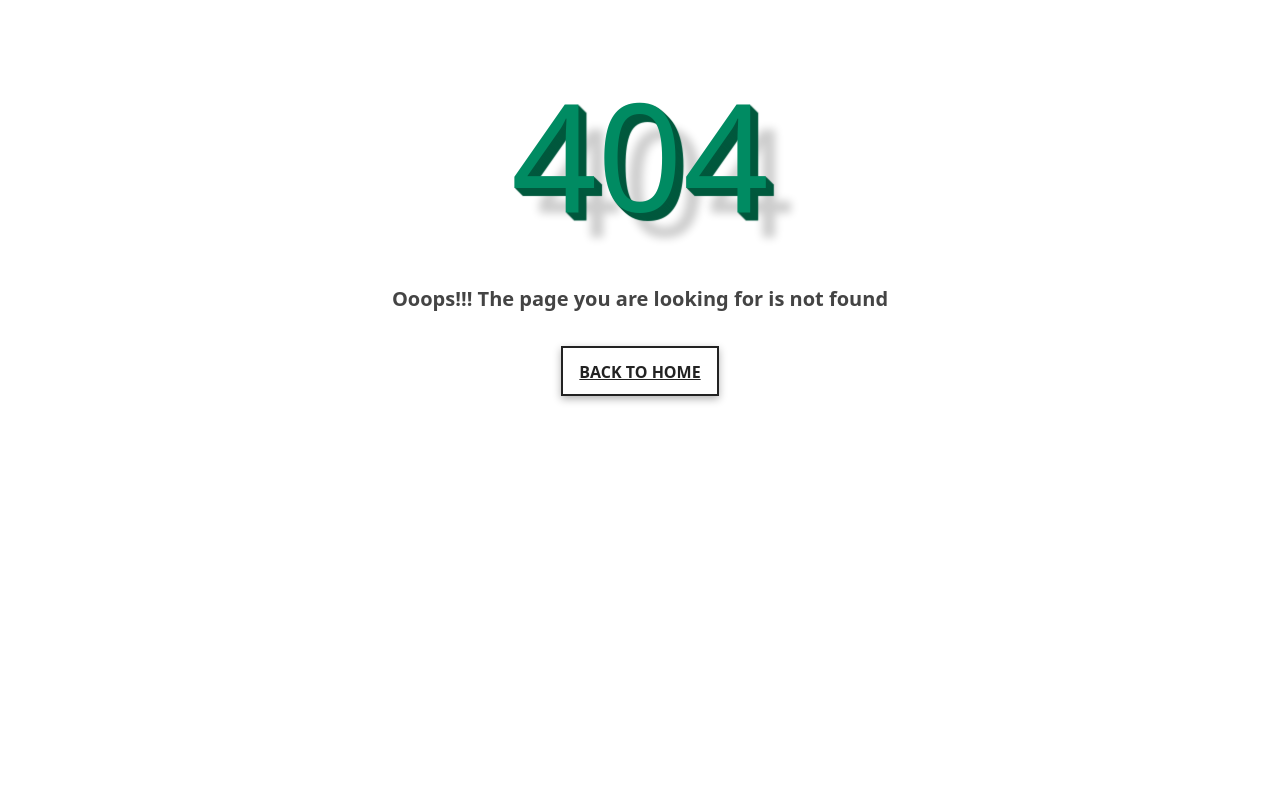
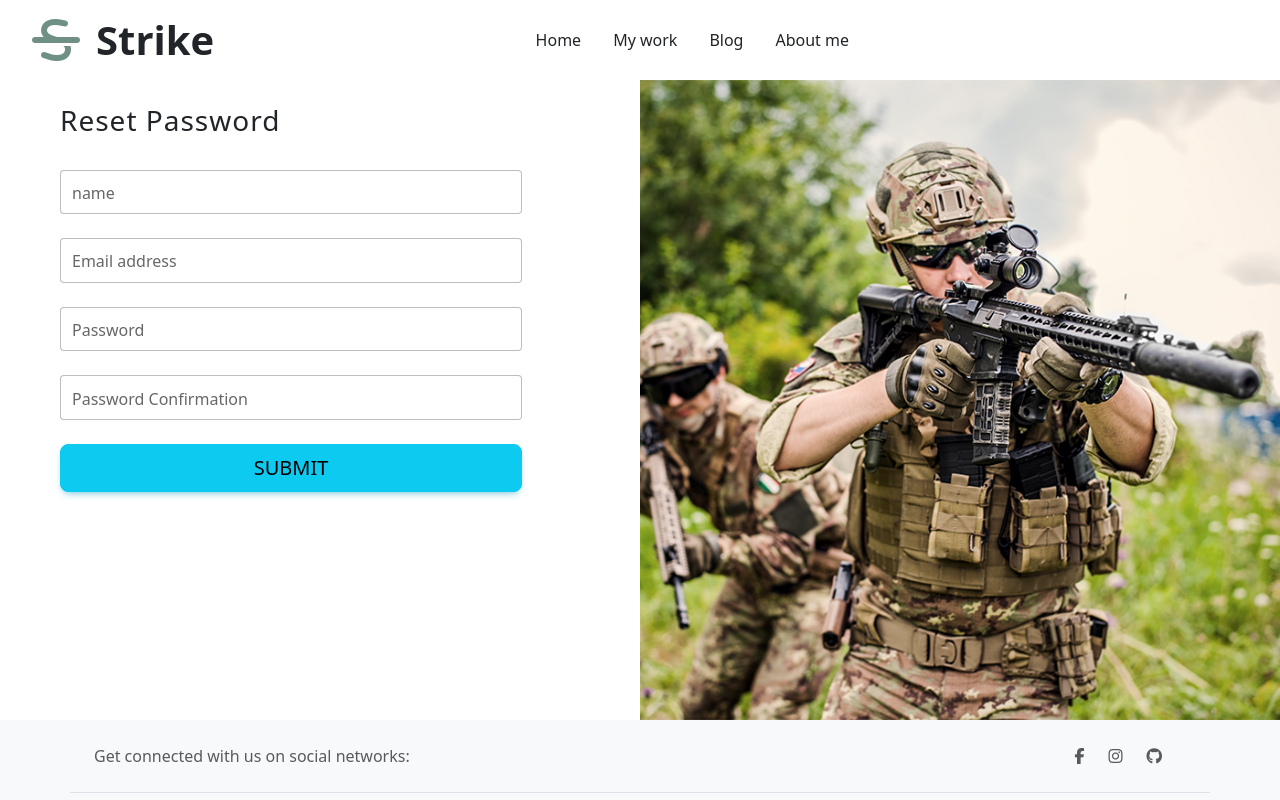
Before and after one commit to danyloosypov/diploma-front, a React (Create React App) app: page /password-reset/1 in a window 1280 px wide. Before the commit this address had no page. Shown: the top 800 px of the page. Built offline with nearby package versions, Linux system fonts and the light colour scheme; no server answers.

Commit message:
password reset, guest and auth layouts implemented

```diff
--- a/src/App.js
+++ b/src/App.js
@@ -5,18 +5,37 @@ import Register from "./pages/Register";
 import Account from "./pages/Account";
 import Competition from "./pages/Competition";
 import NotFound from "./pages/NotFound";
+import Header from './components/Header';
+import Footer from './components/Footer';
+import AuthorizedLayout from "./layouts/AuthorizedLayout";
+import GuestLayout from "./layouts/GuestLayout";
+import useAuthContext from './context/AuthContext';
+import ForgotPassword from "./pages/ForgotPassword";
+import { ToastContainer, toast } from 'react-toastify';
+import 'react-toastify/dist/ReactToastify.css';
+import ResetPassword from "./pages/ResetPassword";
 
 function App() {
+    const {user} = useAuthContext();
 
     return (
     <div className="App">
+      <Header user={user} />
       <Routes>
-        <Route path="/" element={<Account />} />
-        <Route path="/login" element={<Login />} />
-        <Route path="/register" element={<Register />} />
-        <Route path="/competition" element={<Competition />} />
+        <Route element={<AuthorizedLayout />}>
+          <Route path="/" element={<Account />} />
+          <Route path="/competition" element={<Competition />} />
+        </Route>
+        <Route element={<GuestLayout />}>
+          <Route path="/login" element={<Login />} />
+          <Route path="/register" element={<Register />} />
+          <Route path="/forgot-password" element={<ForgotPassword />} />
+          <Route path="/password-reset/:token" element={<ResetPassword />} />
+        </Route>
         <Route path="*" element={<NotFound />} />
       </Routes>
+      <Footer />
+      <ToastContainer />
     </div>
   );
 }
--- a/src/components/Header.jsx
+++ b/src/components/Header.jsx
@@ -15,7 +15,7 @@ import {
 import { FaBars, FaTimes } from "react-icons/fa";
 
 
-export default function Header() {
+export default function Header({user}) {
   const navRef = useRef();
 
 	const showNavbar = () => {
@@ -48,6 +48,7 @@ export default function Header() {
           <FaBars />
         </button>
       </header>
+      {user && (
         <div
           className='p-5 text-center bg-image'
           style={{ backgroundImage: "url('https://mdbootstrap.com/img/new/slides/041.webp')", height: '400px' }}
@@ -64,6 +65,8 @@ export default function Header() {
             </div>
           </div>
         </div>
+      )}
+
     </div>
   );
 
--- a/src/context/AuthContext.jsx
+++ b/src/context/AuthContext.jsx
@@ -1,4 +1,4 @@
-import { createContext, useContext, useState } from "react";
+import { createContext, useContext, useEffect, useState } from "react";
 import Service from "../utils/Service";
 import { getCSRFToken } from "../utils/Service";
 import { useNavigate } from 'react-router-dom';
@@ -12,10 +12,17 @@ export const AuthProvider = ({children}) => {
 
     const getUser = async () => {
         let response = await Service.getUser();
-        setUser(response.data);
+        if (response.status === 401) {
+            setUser(null);
+        } else {
+            setUser(response.data);
+        }
+
     }
 
     const login = async (email, password) => {
+        setErrors([]);
+
         let response = await Service.login(email, password);
 
         if (response.status === 422) {
@@ -23,11 +30,14 @@ export const AuthProvider = ({children}) => {
         }
 
         if (response.status === 204) {
+            await getUser();
             navigate('/');
         }
     }
 
     const register = async (name, email, password, passwordConfirmation) => {
+        setErrors([]);
+
         let response = await Service.register(name, email, password, passwordConfirmation);
 
         if (response.status === 422) {
@@ -35,11 +45,23 @@ export const AuthProvider = ({children}) => {
         }
 
         if (response.status === 204) {
+            await getUser();
             navigate('/');
         }
     }
 
-    return <AuthContext.Provider value={{ user, errors, getUser, login, register}}>
+    const logout = () => {
+        Service.logout();
+        setUser(null);
+    }
+
+    useEffect(() => {
+        if(!user) {
+          getUser();
+        }
+      }, []);
+
+    return <AuthContext.Provider value={{ user, errors, getUser, login, register, logout}}>
         {children}
     </AuthContext.Provider>
 }
--- a/src/layouts/AuthorizedLayout.jsx
+++ b/src/layouts/AuthorizedLayout.jsx
@@ -1,16 +1,12 @@
 import React from 'react'
-import { Outlet } from 'react-router-dom';
-import Header from '../components/Header';
-import Footer from '../components/Footer';
+import { Navigate, Outlet } from 'react-router-dom';
+import useAuthContext from '../context/AuthContext';
 
 const AuthorizedLayout = () => {
-  return (
-    <div>
-      <Header />
-      <Outlet />
-      <Footer />
-    </div>
-  )
+  const {user} = useAuthContext();
+  console.log("authlayout", user);
+
+  return user ? <Outlet /> : <Navigate to="/login" />;
 }
 
 export default AuthorizedLayout
--- a/src/layouts/GuestLayout.jsx
+++ b/src/layouts/GuestLayout.jsx
@@ -1,12 +1,11 @@
 import React from 'react'
-import { Outlet } from 'react-router-dom';
+import { Navigate, Outlet } from 'react-router-dom';
+import useAuthContext from '../context/AuthContext';
 
 const GuestLayout = () => {
-  return (
-    <div>
-      <Outlet />
-    </div>
-  )
+  const {user} = useAuthContext();
+
+  return !user ? <Outlet /> : <Navigate to="/" />;
 }
 
 export default GuestLayout
--- a/src/pages/Account.jsx
+++ b/src/pages/Account.jsx
@@ -3,13 +3,9 @@ import Body from "../components/Body";
 import useAuthContext from '../context/AuthContext';
 
 const Account = () => {
-  const {user, getUser} = useAuthContext();
+  const {user} = useAuthContext();
 
-  useEffect(() => {
-    if(!user) {
-      getUser();
-    }
-  }, []);
+
 
   return (
     <div>
--- /dev/null
+++ b/src/pages/ForgotPassword.jsx
@@ -0,0 +1,62 @@
+import React, { useState } from 'react';
+import {
+  MDBBtn,
+  MDBContainer,
+  MDBRow,
+  MDBCol,
+  MDBIcon,
+  MDBInput
+}
+from 'mdb-react-ui-kit';
+import useAuthContext from '../context/AuthContext';
+import Service from '../utils/Service';
+
+const ForgotPassword = () => {
+  const [email, setEmail] = useState('');
+  const [errors, setErrors] = useState([]);
+  const [status, setStatus] = useState(null);
+
+  const handleEmailChange = (e) => {
+    setEmail(e.target.value);
+  };
+
+  const handleSubmit = async () => {
+    setErrors([]);
+    setStatus(null);
+    let response = await Service.forgotPassword(email);
+    setStatus(response.data.status)
+    if (response.status === 422) {
+        setErrors(response.data.errors);
+    }
+
+  };
+
+
+  return (
+    <MDBContainer fluid>
+      <MDBRow>
+
+            {status && (<div className=''>{status}</div>)}
+          <div className='d-flex flex-column justify-content-center h-custom-2 w-75 pt-4'>
+
+            <h3 className="fw-normal mb-3 ps-5 pb-3" style={{letterSpacing: '1px'}}>Forgot Password</h3>
+
+            <MDBInput wrapperClass='mb-4 mx-5 w-100' label='Email address' id='formControlLg' type='email' size="lg" onChange={handleEmailChange} />
+            {errors.email && <div className='mb-4 mx-5 w-100 error-text'>
+              {errors.email[0]}
+            </div>}
+
+            <MDBBtn className="mb-4 px-5 mx-5 w-100" color='info' size='lg' onClick={handleSubmit}>Submit</MDBBtn>
+            <p className="small mb-5 pb-lg-3 ms-5"><a className="text-muted" href="#!">Login?</a></p>
+            <p className='ms-5'>Don't have an account? <a href="#!" className="link-info">Register here</a></p>
+
+          </div>
+      </MDBRow>
+
+
+
+    </MDBContainer>
+  )
+}
+
+export default ForgotPassword
--- a/src/pages/Login.jsx
+++ b/src/pages/Login.jsx
@@ -8,8 +8,6 @@ import {
   MDBInput
 }
 from 'mdb-react-ui-kit';
-import { ToastContainer, toast } from 'react-toastify';
-import 'react-toastify/dist/ReactToastify.css';
 import useAuthContext from '../context/AuthContext';
 
 const Login = () => {
@@ -35,11 +33,6 @@ const Login = () => {
       <MDBRow>
 
         <MDBCol sm='6'>
-
-          <div className='d-flex flex-row ps-5 pt-5'>
-            <MDBIcon fas icon="strikethrough fa-3x me-3" style={{ color: '#709085' }}/>
-            <span className="h1 fw-bold mb-0">Strike</span>
-          </div>
 
           <div className='d-flex flex-column justify-content-center h-custom-2 w-75 pt-4'>
 
@@ -68,9 +61,6 @@ const Login = () => {
         </MDBCol>
 
       </MDBRow>
-
-      <ToastContainer />
-
     </MDBContainer>
   )
 }
--- /dev/null
+++ b/src/pages/ResetPassword.jsx
@@ -0,0 +1,101 @@
+import React, { useState, useEffect } from 'react';
+import {
+  MDBBtn,
+  MDBContainer,
+  MDBRow,
+  MDBCol,
+  MDBIcon,
+  MDBInput
+}
+from 'mdb-react-ui-kit';
+import { Link, useParams, useSearchParams } from 'react-router-dom';
+import useAuthContext from '../context/AuthContext';
+import Service from '../utils/Service';
+
+const ResetPassword = () => {
+  const [name, setName] = useState('');
+  const [email, setEmail] = useState('');
+  const [password, setPassword] = useState('');
+  const [passwordConfirmation, setPasswordConfirmation] = useState('');
+  const [errors, setErrors] = useState([]);
+  const [status, setStatus] = useState(null);
+  const [searchParams] = useSearchParams();
+  const {token} = useParams();
+
+  useEffect(() => {
+    setEmail(searchParams.get('email'));
+  }, [])
+
+  const handleNameChange = (e) => {
+    setName(e.target.value);
+  };
+
+  const handleEmailChange = (e) => {
+    setEmail(e.target.value);
+  };
+
+  const handlePasswordChange = (e) => {
+    setPassword(e.target.value);
+  };
+
+  const handlePasswordConfirmationChange = (e) => {
+    setPasswordConfirmation(e.target.value);
+  };
+
+  const handleSubmit = async () => {
+    setErrors([]);
+    setStatus(null);
+    let response = await Service.resetPassword(email, token, password, passwordConfirmation);
+    setStatus(response.data.status)
+    if (response.status === 422) {
+        setErrors(response.data.errors);
+    }
+  };
+
+  return (
+    <MDBContainer fluid>
+      <MDBRow>
+      {status && (<div className=''>
+        {status}
+        <Link to="/login">Login</Link>
+      </div>)}
+        <MDBCol sm='6'>
+
+          <div className='d-flex flex-column justify-content-center h-custom-2 w-75 pt-4'>
+
+            <h3 className="fw-normal mb-3 ps-5 pb-3" style={{letterSpacing: '1px'}}>Reset Password</h3>
+
+            <MDBInput wrapperClass='mb-4 mx-5 w-100' label='name' id='formControlLg' type='text' size="lg" onChange={handleNameChange} />
+            {errors.name && <div className='mb-4 mx-5 w-100 error-text'>
+              {errors.name[0]}
+            </div>}
+            <MDBInput wrapperClass='mb-4 mx-5 w-100' label='Email address' id='formControlLg' type='email' size="lg" onChange={handleEmailChange} />
+            {errors.email && <div className='mb-4 mx-5 w-100 error-text'>
+              {errors.email[0]}
+            </div>}
+            <MDBInput wrapperClass='mb-4 mx-5 w-100' label='Password' id='formControlLg' type='password' size="lg" onChange={handlePasswordChange} />
+            {errors.password && <div className='mb-4 mx-5 w-100 error-text'>
+              {errors.password[0]}
+            </div>}
+            <MDBInput wrapperClass='mb-4 mx-5 w-100' label='Password Confirmation' id='formControlLg' type='password' size="lg" onChange={handlePasswordConfirmationChange} />
+            {errors.password && <div className='mb-4 mx-5 w-100 error-text'>
+              {errors.password[1]}
+            </div>}
+
+            <MDBBtn className="mb-4 px-5 mx-5 w-100" color='info' size='lg' onClick={handleSubmit}>Submit</MDBBtn>
+          </div>
+
+        </MDBCol>
+
+        <MDBCol sm='6' className='d-none d-sm-block px-0'>
+          <img src="/images/airsoft_gun.png"
+            alt="Login image" className="w-100" style={{objectFit: 'cover', objectPosition: 'left', maxHeight: '650px'}} />
+        </MDBCol>
+
+      </MDBRow>
+
+    </MDBContainer>
+  )
+}
+
+export default ResetPassword
--- a/src/utils/Service.js
+++ b/src/utils/Service.js
@@ -23,7 +23,6 @@ export default class Service {
                 email,
                 password,
             });
-            console.log(response)
             return response;
         } catch (error) {
             return error.response;
@@ -47,7 +46,6 @@ export default class Service {
 
     static async getUser() {
         try {
-            console.log("get user")
             const response = await axiosInstance.get('/api/user');
             return response;
         } catch (error) {
@@ -55,4 +53,35 @@ export default class Service {
         }
     }
 
+    static logout() {
+        axiosInstance.post('/logout');
+    }
+
+    static async forgotPassword(email) {
+        try {
+            await getCSRFToken();
+            const response = await axiosInstance.post('/forgot-password', {
+                email
+            });
+            return response;
+        } catch (error) {
+            return error.response;
+        }
+    }
+
+    static async resetPassword(email, token, password, password_confirmation) {
+        try {
+            await getCSRFToken();
+            const response = await axiosInstance.post('/reset-password', {
+                email,
+                token,
+                password,
+                password_confirmation,
+            });
+            return response;
+        } catch (error) {
+            return error.response;
+        }
+    }
+
 }
```
Lines whose indentation alone changed are shown as unchanged.
